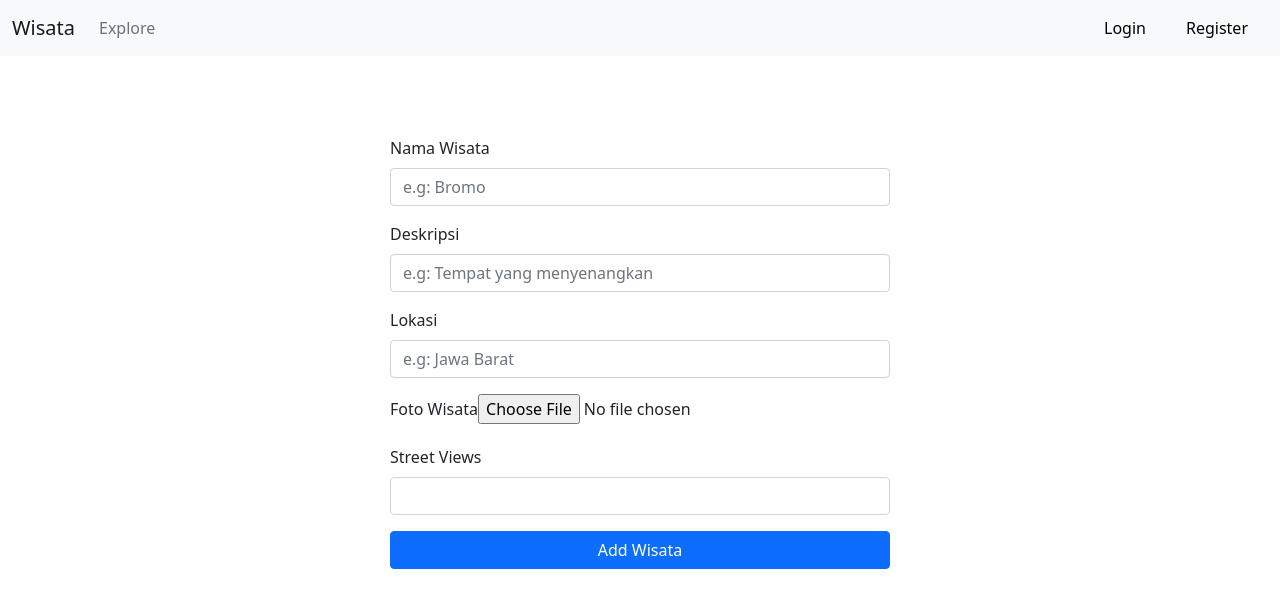
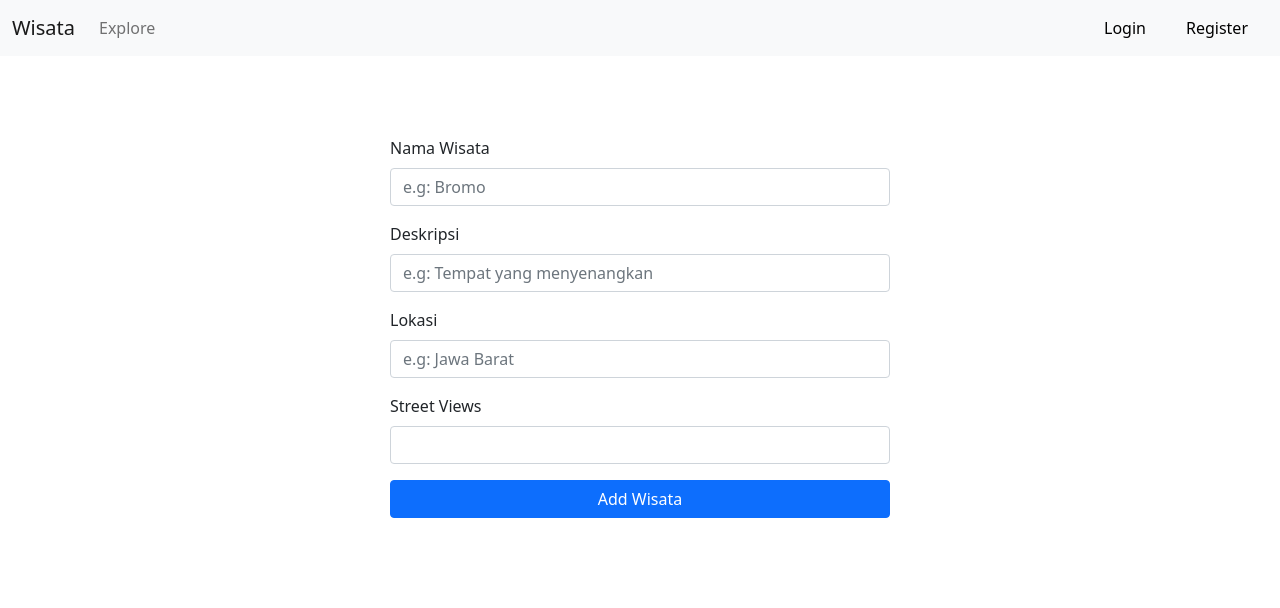
Before and after one commit to mhmadamrii/hackathon, a React (Create React App) app: page /add-wisata in a window 1280 px wide. Shown: the top 608 px of the page. Built offline with nearby package versions, Linux system fonts and the light colour scheme; no server answers.

Commit message:
fourth commit

```diff
--- a/src/pages/AddWisata.js
+++ b/src/pages/AddWisata.js
@@ -99,7 +99,7 @@
                     placeholder="e.g: Jawa Barat" />
                 </Form.Group>
 
-                <Form.Group className="mb-3" controlId="formBasicEmail">
+                {/* <Form.Group className="mb-3" controlId="formBasicEmail">
                     <Form.Label>Foto Wisata</Form.Label>
                     <input
                     type="file"
@@ -107,7 +107,7 @@
                     value={wisata.photo}
                     name='photo'
                     placeholder="e.g: gunung.png" />
-                </Form.Group>
+                </Form.Group> */}
 
                 <Form.Group className="mb-3" controlId="formBasicPassword">
                     <Form.Label>Street Views</Form.Label>
```
